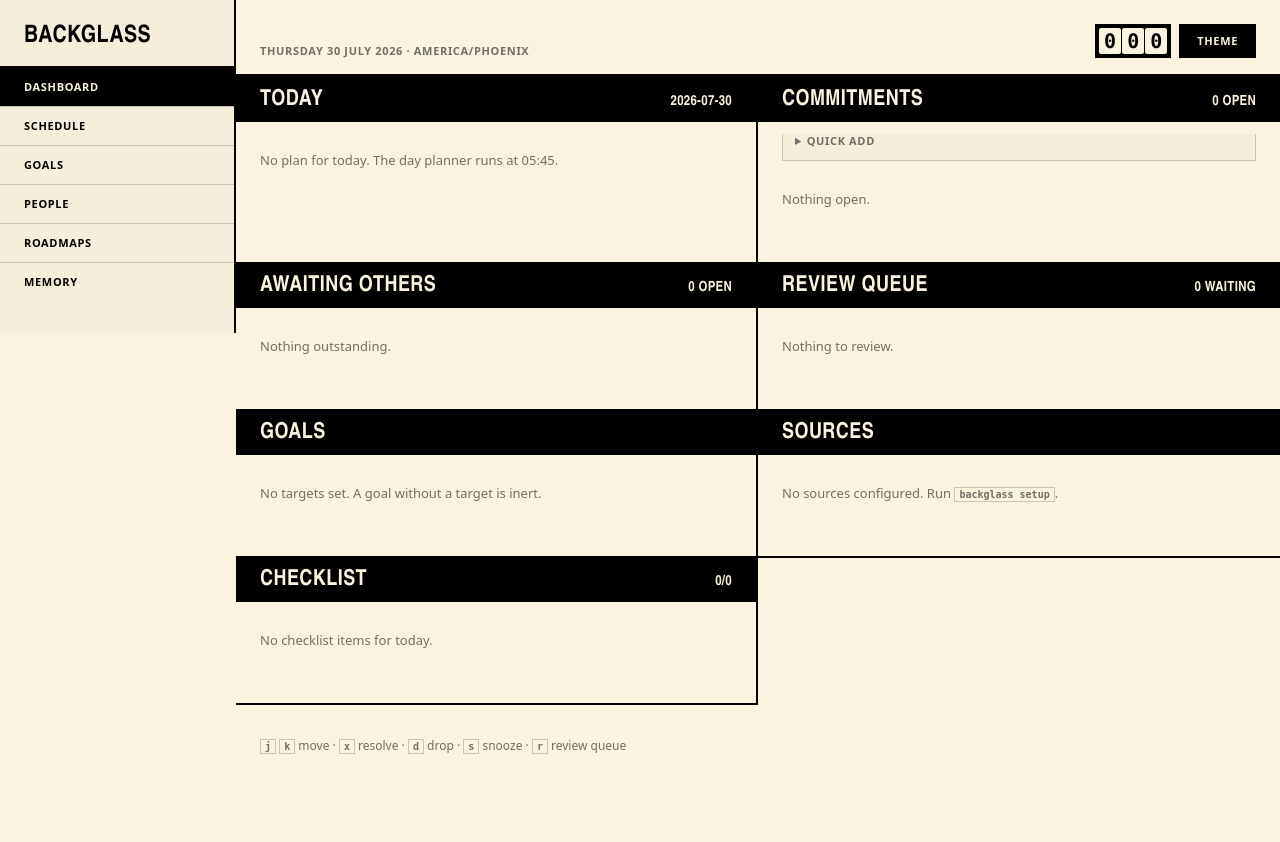
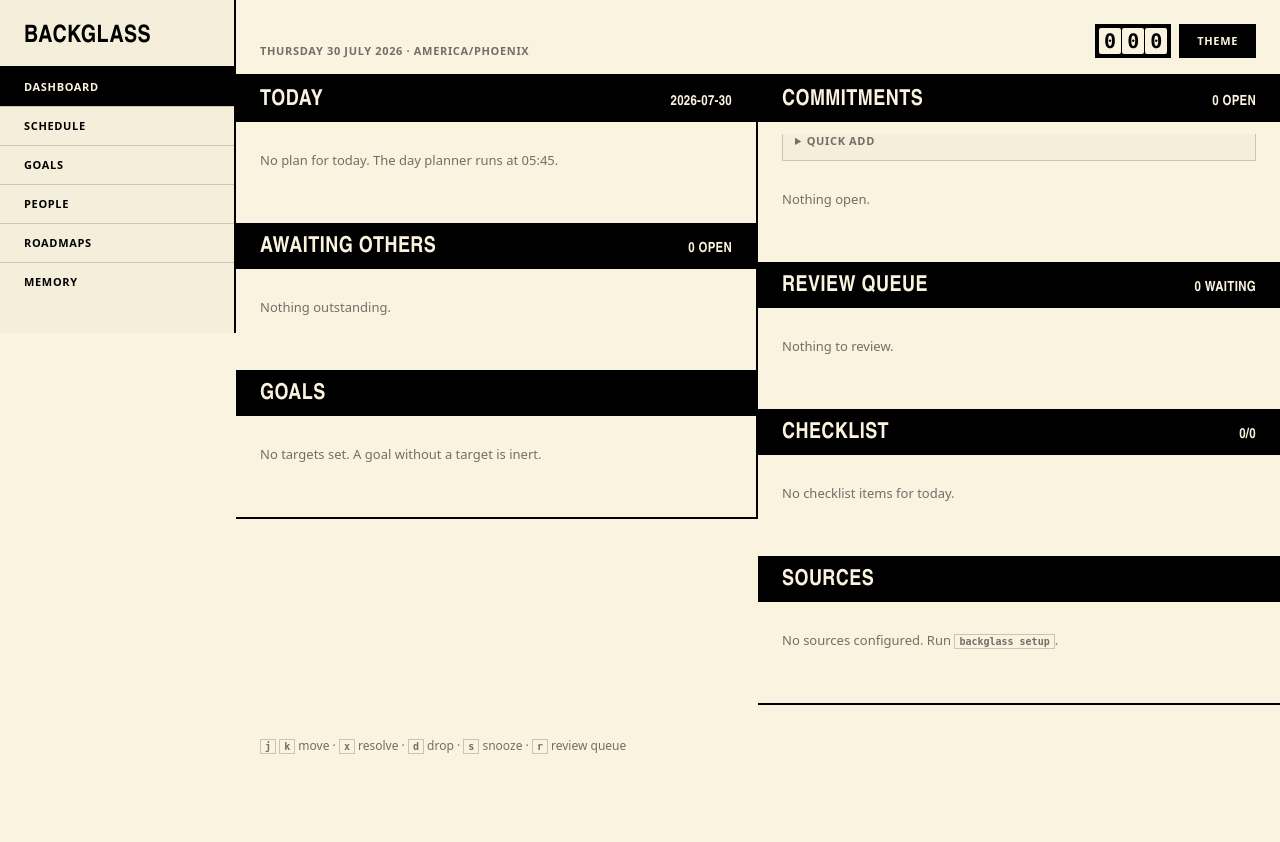
Before and after one commit to Cognifer-Labs/backglass-private, a FastAPI app: page / in a window 1280 px wide. Run offline with FastAPI, Linux system fonts and the light colour scheme; data that the repository does not hold is empty.

Commit message:
Page composition: independent column stacks, one eyebrow grammar, no framed voids
The dashboard grid row-locked panel heights, so any mismatch framed a void in
cream and rules; two independent column stacks make that structurally
impossible (plan and debts left, inbox-shaped work right). The person page's
timeline escapes the grid to full width for the same reason. The masthead
eyebrow gets one job on every page — temporal context, set by middleware —
with identity moving into banners and cap lines. Untouched milestones on the
dashboard Goals panel collapse to a counted line; the full list lives on
/goals.

```diff
--- a/backglass/web/app.py
+++ b/backglass/web/app.py
@@ -70,6 +70,9 @@
     @app.middleware("http")
     async def sidebar_state(request: Request, call_next: Any) -> Any:
         request.state.sb = None
+        # One job for the masthead eyebrow on every page: temporal context.
+        # Pages with their own temporal frame (schedule day/week) override it.
+        request.state.eyebrow = f"{today().strftime('%A %d %B %Y')} · {resolved.default_tz}"
         wants_shell = (
             request.method == "GET"
             and "hx-request" not in request.headers
--- a/backglass/web/panels.py
+++ b/backglass/web/panels.py
@@ -164,13 +164,24 @@
             "week_start": week_start_of(today, settings.week_start).isoformat(),
         },
     )
+    targeted = [r for r in rows if r["target_id"] is not None]
+    # The dashboard is the glance surface: cadences and anything that has moved
+    # show as rows; untouched milestones collapse to one counted line. Their full
+    # list lives on /goals — fourteen "no checkpoints yet" rows here was the
+    # wallpaper the audit condemned, doubled by every started roadmap.
+    quiet = [
+        r for r in targeted
+        if not r["weekly_count"] and not r["done_this_week"] and not r["last_checkpoint"]
+    ]
+    quiet_ids = {r["target_id"] for r in quiet}
     return Panel(
         title="Goals",
         # docs/06 §Empty states, verbatim. It is the sharpest line in the document and it
         # is doing real work: a goal with no target cannot be progressed against.
         empty_text="No targets set. A goal without a target is inert.",
-        rows=[r for r in rows if r["target_id"] is not None],
+        rows=[r for r in targeted if r["target_id"] not in quiet_ids],
         meta={
+            "quiet_milestones": len(quiet),
             "goals_without_targets": [r for r in rows if r["target_id"] is None],
             # docs/06 §Panels, Goals: "staleness chips, risk projections". Two separate
             # maps because G11 forbids merging the signals.
--- a/backglass/web/static/dashboard.css
+++ b/backglass/web/static/dashboard.css
@@ -785,3 +785,12 @@
  * merged-score G11 forbids. Chips carry the state. If a card model ever
  * exposes exactly one active flag as a single field, that card alone may
  * take the matching pair; until then the body is neutral. */
+
+/* ── Page composition (2026-08-01): independent column stacks ──────────────
+ * .grid row-locks heights (a tall panel frames a void beside a short one);
+ * .cols packs each column independently, so composition survives any data. */
+.cols{display:grid;grid-template-columns:1fr 1fr;gap:0;align-items:start}
+.cols .col{display:flex;flex-direction:column;min-width:0}
+.cols .col:first-child{border-right:2px solid var(--rule)}
+.cols .col .panel{border-right:0}
+@media(max-width:840px){.cols{grid-template-columns:1fr}.cols .col:first-child{border-right:0}}
--- a/backglass/web/templates/_goals.html
+++ b/backglass/web/templates/_goals.html
@@ -73,5 +73,10 @@
     {% for g in d.goals.meta.goals_without_targets %}
       <p class="note">{{ g['goal_title'] }}: no targets set. A goal without a target is inert.</p>
     {% endfor %}
+    {% if d.goals.meta.quiet_milestones %}
+      {# The glance surface counts what has not moved; /goals holds the full list. #}
+      <p class="note">{{ d.goals.meta.quiet_milestones }} milestones not started ·
+        <a href="/goals">all goals →</a></p>
+    {% endif %}
   </div>
 </section>
--- a/backglass/web/templates/base.html
+++ b/backglass/web/templates/base.html
@@ -44,7 +44,7 @@
   <div class="wrap">
     <header class="mast">
       <div>
-        <p class="meta">{% block meta %}{% endblock %}</p>
+        <p class="meta">{% block meta %}{{ request.state.eyebrow or '' }}{% endblock %}</p>
       </div>
       <div class="acts">
         {% block mast_right %}{% endblock %}
--- a/backglass/web/templates/dashboard.html
+++ b/backglass/web/templates/dashboard.html
@@ -16,16 +16,23 @@
   {# The source-failure banner moved to the sidebar alerts block (_sidebar.html), which
      is present on every page — a failure is now louder, not quieter: it follows the
      owner to Schedule, People and Roadmaps instead of living only here. #}
-  {# Paired by height so the 2-column grid does not frame a void: the tall GOALS
-     panel sits beside SOURCES, and the short CHECKLIST takes the final half-row. #}
-  <div class="grid">
-    {% include "_today.html" %}
-    {% include "_board.html" %}
-    {% include "_awaiting.html" %}
-    {% include "_review.html" %}
-    {% include "_goals.html" %}
-    {% include "_sources.html" %}
-    {% include "_checklist.html" %}
+  {# Two INDEPENDENT column stacks, not one grid: grid rows stretch both cells to
+     the taller panel, so any height mismatch frames a void in cream and rules.
+     Independent columns pack their own panels — a void is structurally impossible,
+     whatever the data does to panel heights. Morning priority: plan and debts left,
+     inbox-shaped work right. #}
+  <div class="cols">
+    <div class="col">
+      {% include "_today.html" %}
+      {% include "_awaiting.html" %}
+      {% include "_goals.html" %}
+    </div>
+    <div class="col">
+      {% include "_board.html" %}
+      {% include "_review.html" %}
+      {% include "_checklist.html" %}
+      {% include "_sources.html" %}
+    </div>
   </div>
 
   <p class="note" style="padding:var(--sp-4) var(--sp-5)">
--- a/backglass/web/templates/people.html
+++ b/backglass/web/templates/people.html
@@ -3,7 +3,6 @@
 {% set active = 'people' %}
 
 {% block title %}Backglass — People{% endblock %}
-{% block meta %}Networking profiles{% endblock %}
 
 {% block content %}
 <section class="sec">
--- a/backglass/web/templates/roadmap.html
+++ b/backglass/web/templates/roadmap.html
@@ -3,13 +3,12 @@
 {% set active = 'roadmaps' %}
 
 {% block title %}Backglass — {{ r['title'] }}{% endblock %}
-{% block meta %}{{ r['title'] }} · {{ r['path_id'] }} v{{ r['path_version'] }}{% endblock %}
 
 {% block content %}
 <section class="sec">
   {{ m.banner(r['title'], 'target ' ~ (r['target_date'] or '')[:10]) }}
   <div class="inner">
-    <p class="cap">Done means: {{ r['definition_of_done'] }}
+    <p class="cap">{{ r['path_id'] }} v{{ r['path_version'] }} · Done means: {{ r['definition_of_done'] }}
       {%- if r['personalized'] %} · personalized{% endif %}</p>
 
     {# Masthead, then the log zone, then the timetable: the weekly read is
--- a/backglass/web/templates/roadmaps.html
+++ b/backglass/web/templates/roadmaps.html
@@ -3,7 +3,6 @@
 {% set active = 'roadmaps' %}
 
 {% block title %}Backglass — Roadmaps{% endblock %}
-{% block meta %}Career paths{% endblock %}
 
 {% block content %}
 <section class="sec">
```
Also changed, not shown: backglass/web/templates/person.html (+6 -6 lines).
